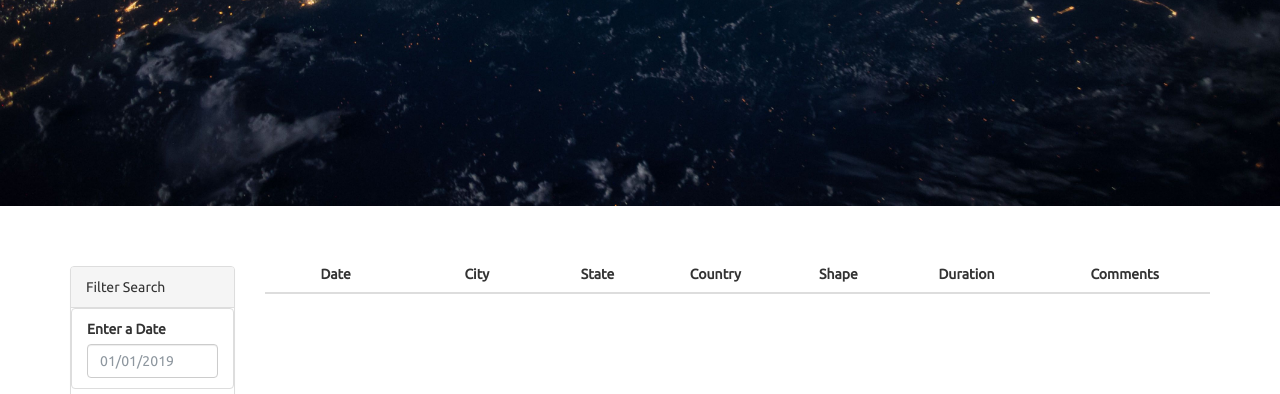
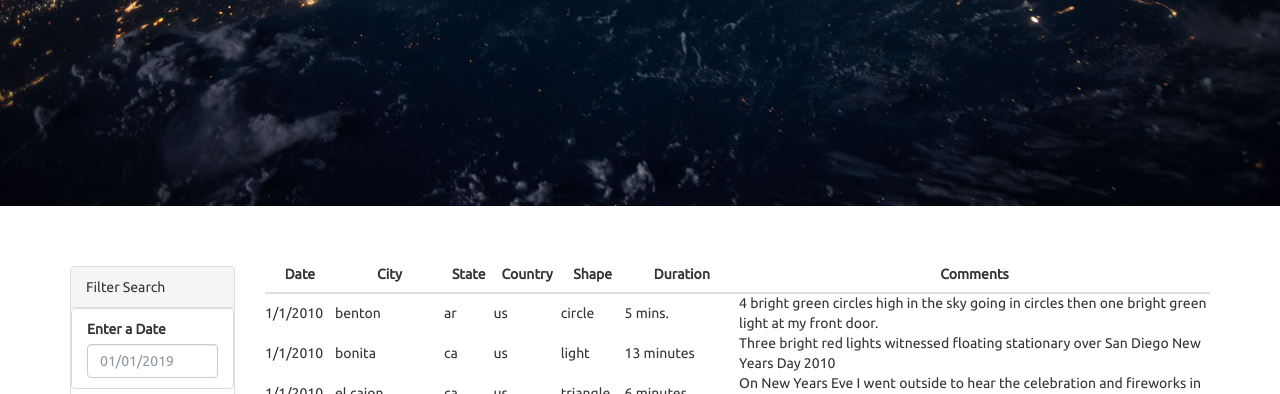
Before and after one commit to JoseDominguezMartin/javascript-challenge, a plain HTML site: page UFO-level-1/index.html in a window 1280 px wide. Shown: the part 406-800 px from the top of the page. Drawn offline with nearby package versions, Linux system fonts and the light colour scheme.

Commit message:
Update index.html

```diff
--- a/UFO-level-1/index.html
+++ b/UFO-level-1/index.html
@@ -73,7 +73,7 @@
   </div>
   <script src="https://cdnjs.cloudflare.com/ajax/libs/d3/4.11.0/d3.js"></script>
   <script src="static/js/data.js"></script>
-  <script src="static/js/app1.js"></script>
+  <script src="static/js/app.js"></script>
 </body>
 
 </html>
```
